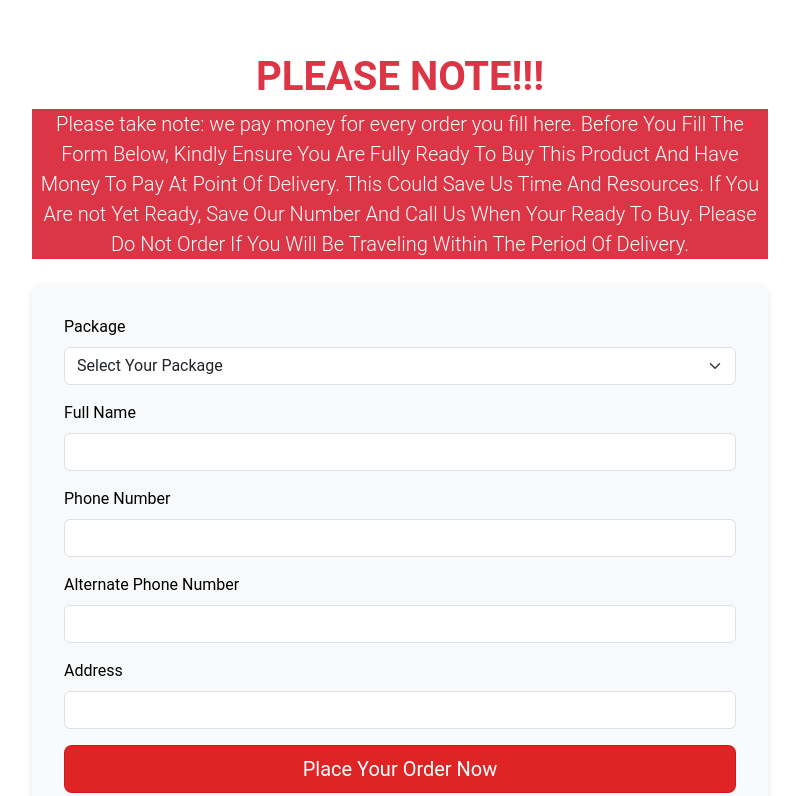
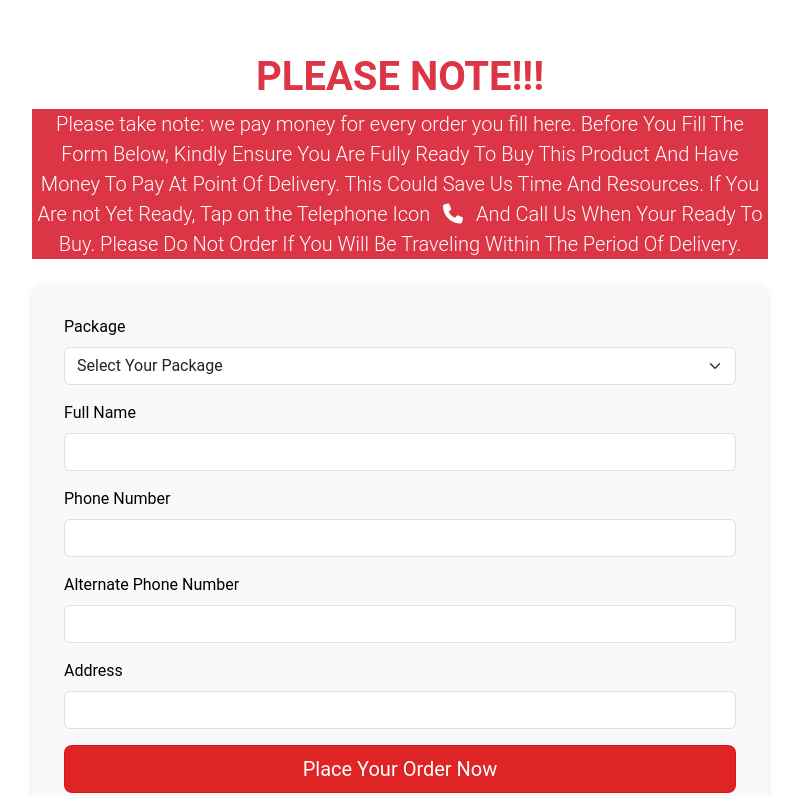
Before and after one commit to spytech-creator/mplus-website, a plain HTML site: page index.html in a window 1280 px wide. Shown: the part 9012-9808 px from the top of the page, without its empty margins (240-1039 px from the left). Drawn offline with nearby package versions, Linux system fonts and the light colour scheme.

Commit message:
Telephone update

```diff
--- a/index.html
+++ b/index.html
@@ -507,7 +507,9 @@
                             Before You Fill The Form Below, Kindly Ensure You Are Fully Ready To Buy This Product And
                             Have
                             Money To Pay At Point Of Delivery. This Could Save Us Time And Resources. If You Are not Yet
-                            Ready, Save Our Number And Call Us When Your Ready To Buy. Please Do Not Order If You Will Be
+                            Ready, Tap on the Telephone Icon <a href="tel:+233241927222" class="mx-2 text-white"><i
+                                    class="fs-5 fas fa-phone"></i></a> And Call Us When Your Ready To Buy. Please Do Not
+                            Order If You Will Be
                             Traveling Within The Period Of Delivery.
                         </p>
                     </div>
@@ -572,6 +574,7 @@
                 <a href="#" class="text-white me-3"><i class="fab fa-twitter"></i></a>
                 <a href="#" class="text-white me-3"><i class="fab fa-instagram"></i></a>
                 <a href="#" class="text-white"><i class="fab fa-linkedin-in"></i></a>
+                <a href="tel:+233241927222" class="mx-2 text-white"><i class="fas fa-phone"></i></a>
             </div>
         </div>
     </footer>
```
Also changed, not shown: 1 other file.
